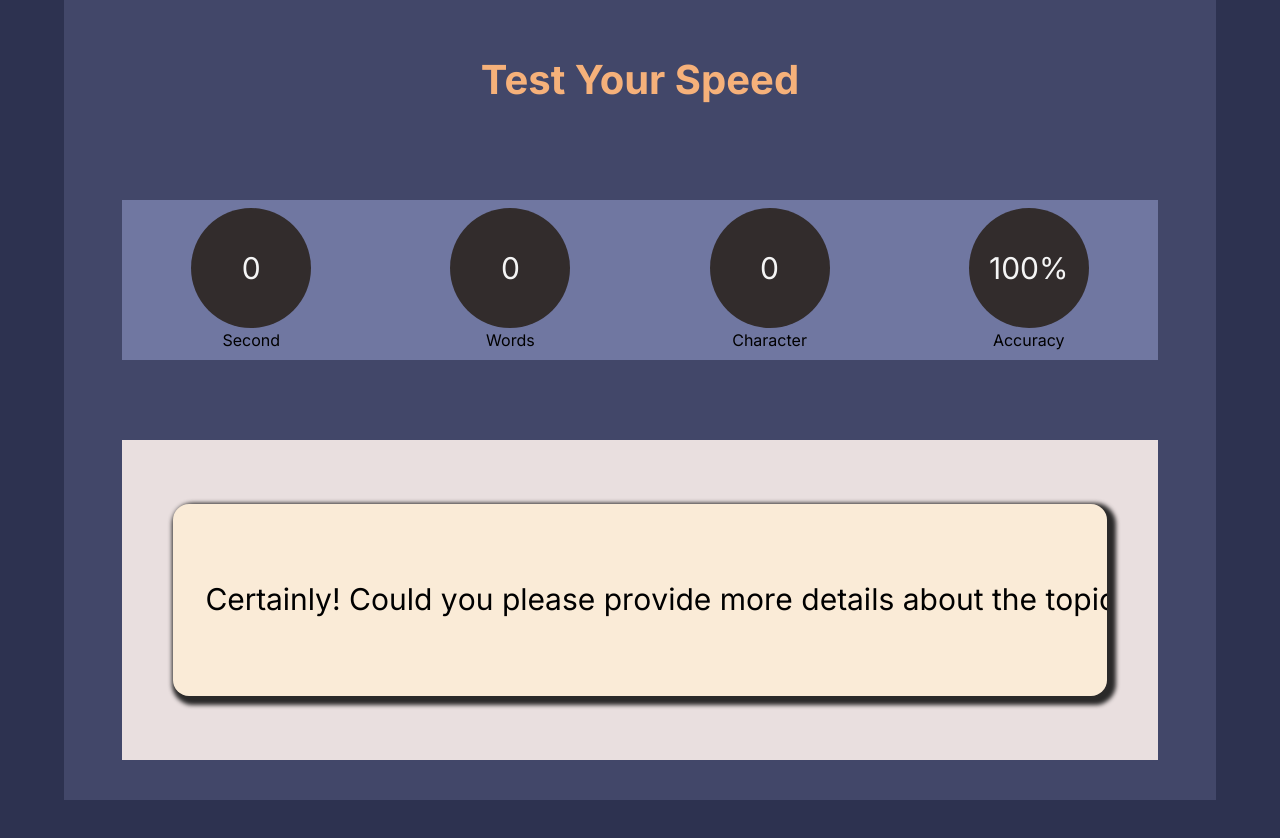
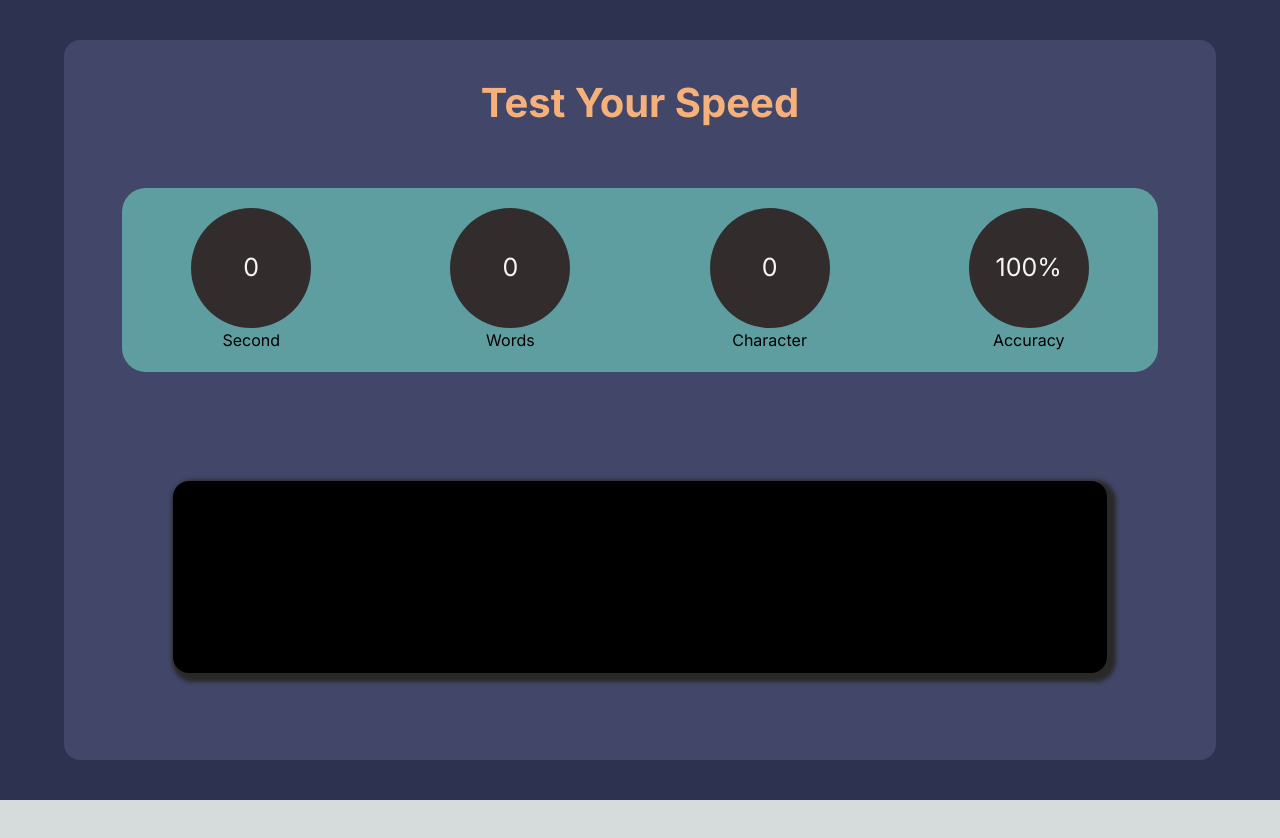
Before and after one commit to om0852/typester, a Next.js app: page /timertesting in a window 1280 px wide. Shown: the top 838 px of the page. After the commit the page ends 800 px from the top, so only its background shows below. Built offline with nearby package versions, Linux system fonts and the light colour scheme.

Commit message:
design update for timertesting

```diff
--- a/sass/component/home.scss
+++ b/sass/component/home.scss
@@ -65,13 +65,16 @@ background-color: orange;
 //home section
 .home-section{
     width: 100%;
-    height: 110vh;
+    height: 100vh;
+    display: grid;
+    place-items: center;
     background-color: #2d3250;
 
 }
 .home-section .home-container{
     width: 90%;
-    height: 100vh;
+    height: 90vh;
+    border-radius: 2vh;
     display: grid;
     place-items: center;
     margin-top: 10vh;
@@ -81,11 +84,12 @@ background-color: orange;
 }
 .home-container .test-detail-container{
     width: 90%;
-    height: 20vh;
+    height: 23vh;
+    border-radius: 3vh;
     display: flex;
     align-items: center;
     justify-content: space-around;
-    background-color: #7077a1;
+    background-color: cadetblue;
     margin: 0 auto;
 }
 .test-intro{
@@ -100,9 +104,10 @@ color: #f6b17a;
 }
 .test-detail-container .test-detail-card{
     width: 15vh;
+
     display: flex;
     align-items: center;
-    font-size: 30px;
+    font-size: 25px;
     justify-content: center;
     height: 15vh;
     border-radius: 50%;
@@ -118,14 +123,14 @@ color: #f6b17a;
     overflow: hidden;
 
     justify-content: center;
-    background-color: rgb(233, 223, 223) ;
+    // background-color: rgb(233, 223, 223) ;
 }
 .enter-text{
     width: 90%;
     height: 60%;
     border-radius: 2vh;
     box-shadow:4px 4px 4px 5px #2a2929;
-    background-color: antiquewhite;
+    background-color: black;
     display: grid;
     overflow: hidden;
     place-items: center;
--- a/src/app/timertesting/page.js
+++ b/src/app/timertesting/page.js
@@ -41,7 +41,7 @@ export default function Page() {
             if (i > 0) {
                 i--;
             }
-            arr1[i].style.color = "black";
+            arr1[i].style.color = "white";
             totalChars--; // Decrease total chars on backspace
         } else {
             if (j === 0) {
```
